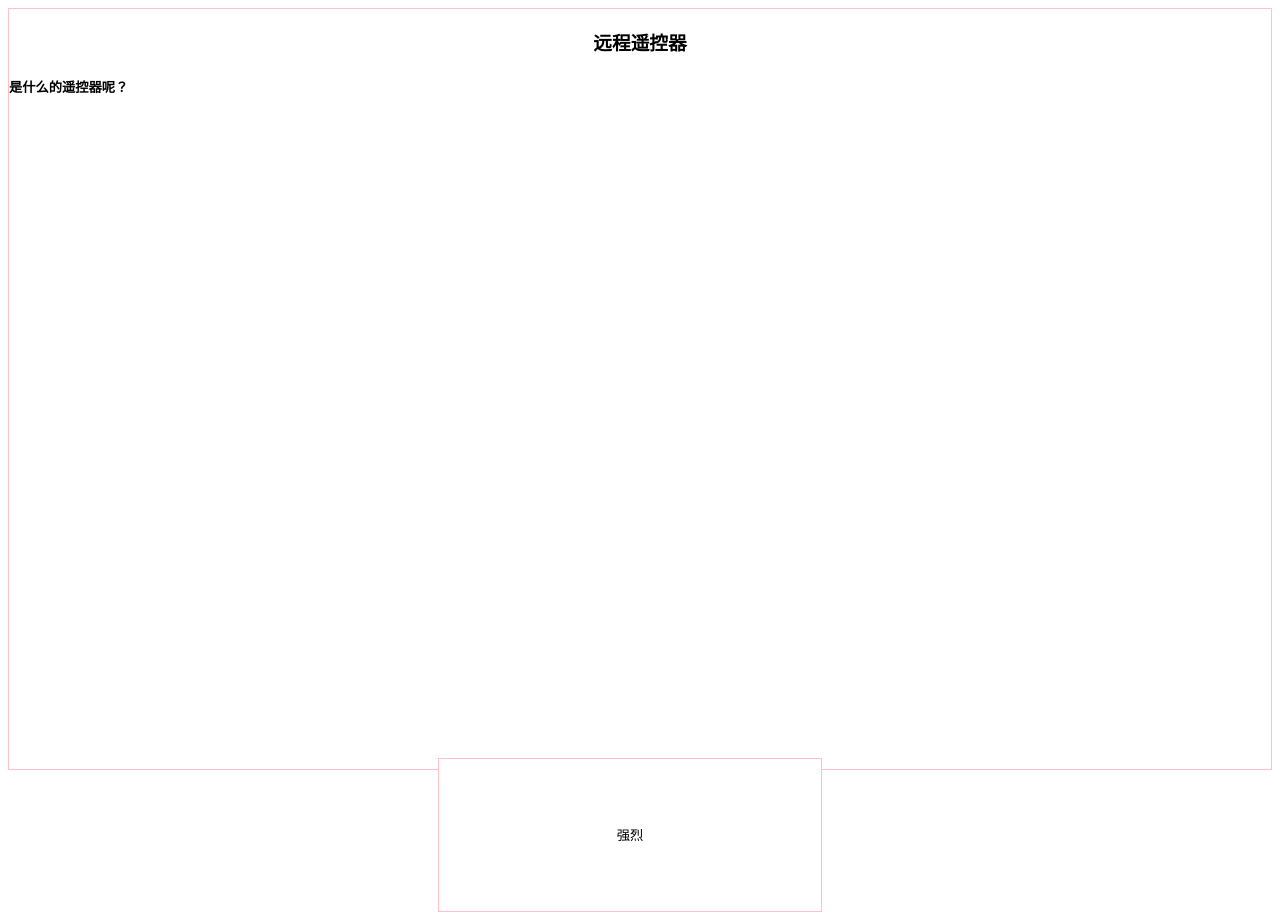
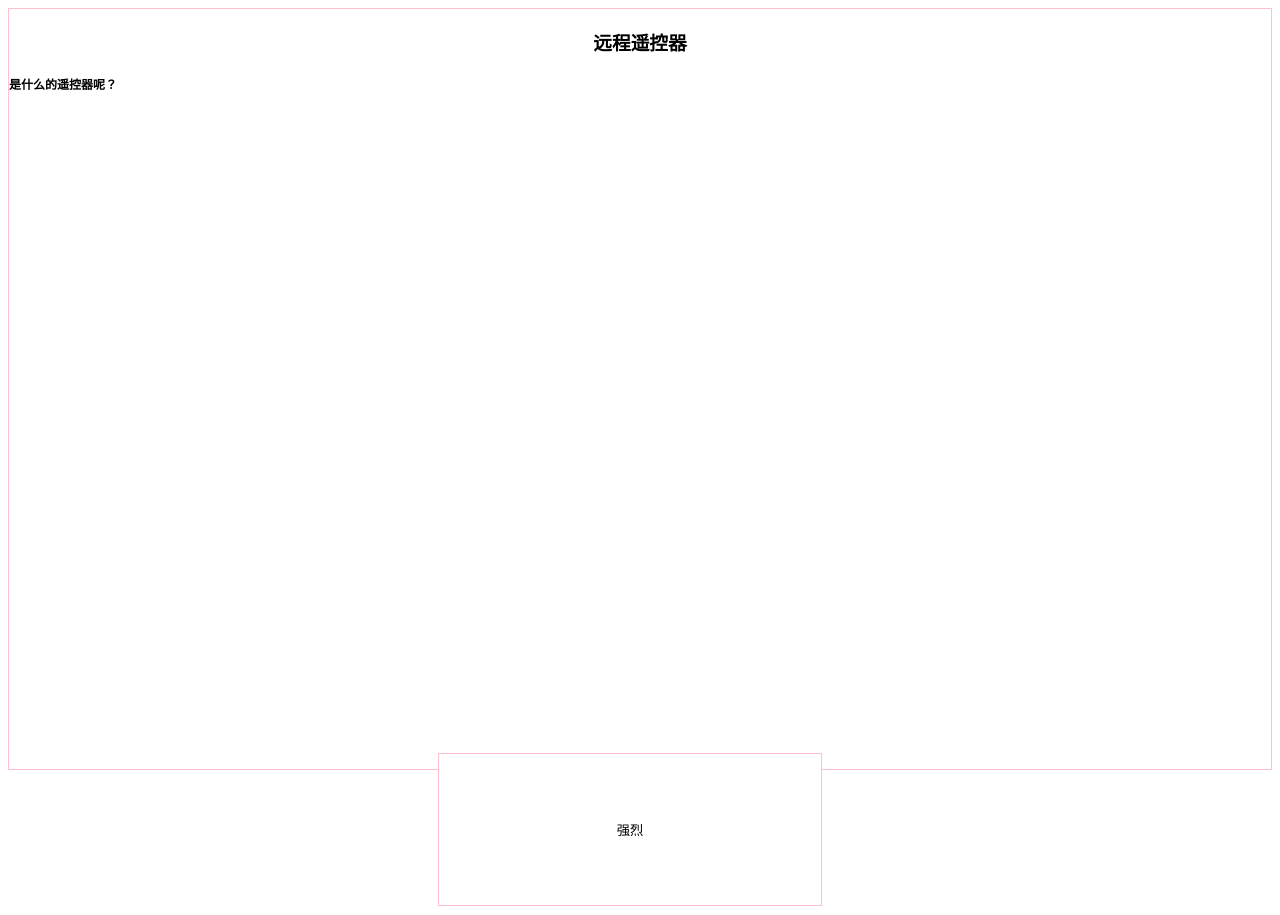
Before and after one commit to 233zrl/Kongzq, a plain HTML site: page index.html in a window 1280 px wide. Shown: the top 915 px of the page. Drawn offline with Linux system fonts and the light colour scheme.

Commit message:
Update index.html

```diff
--- a/index.html
+++ b/index.html
@@ -11,7 +11,7 @@
        height: 95vh
      }
 	  h5{
-	  font-sizi:12px;
+	  font-size:12px;
 	  }
      h3{
       text-align: center;
```
